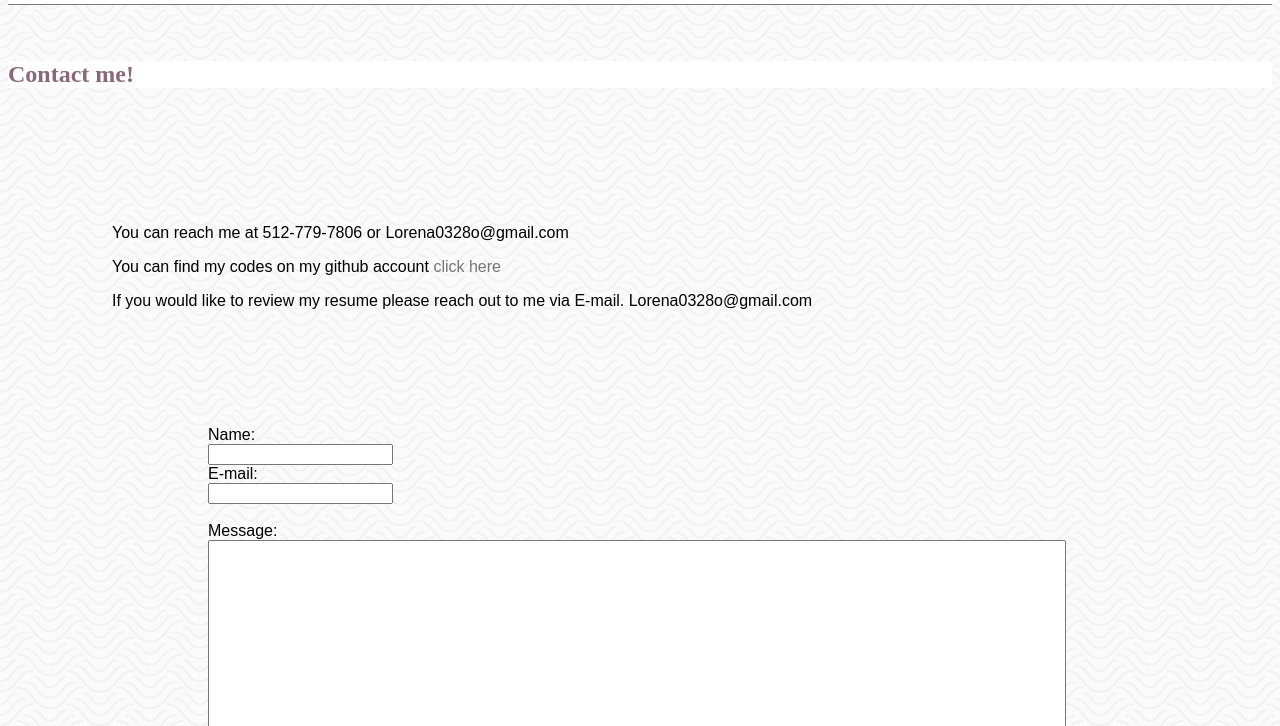
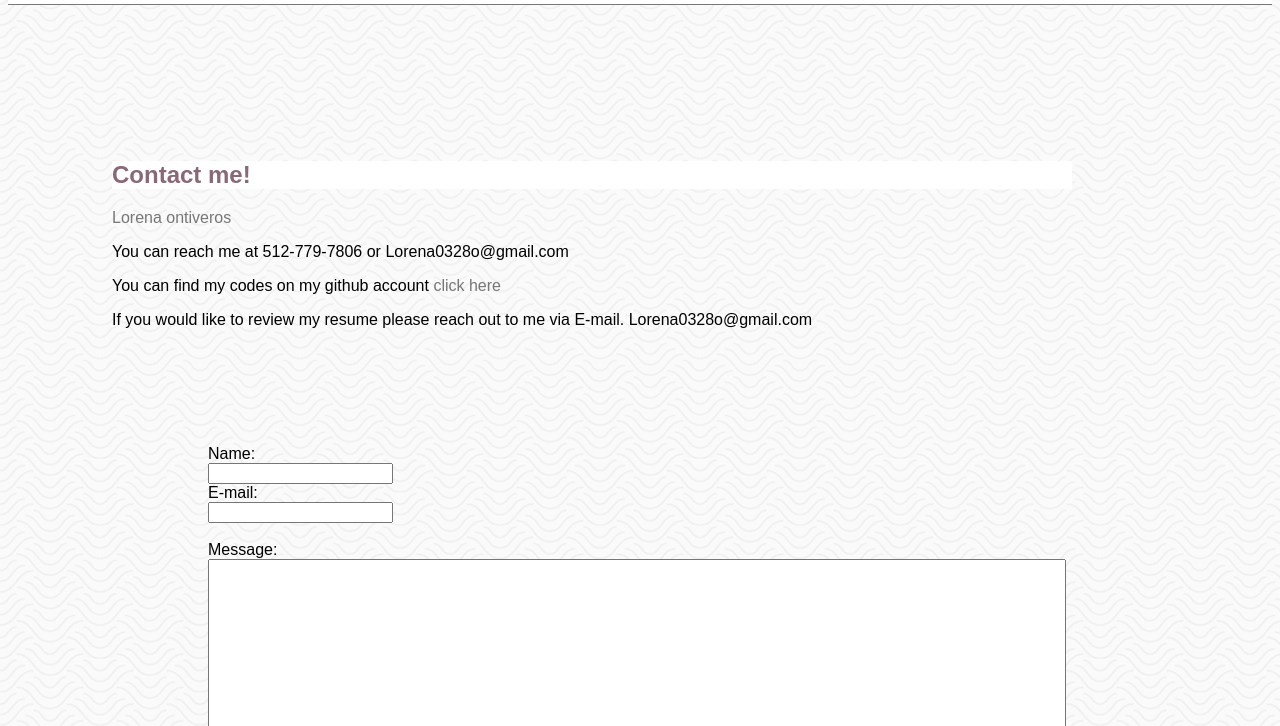
Before and after one commit to lowwrena1/lowwrena1.github.io, a plain HTML site: page contact.html in a window 1280 px wide. Shown: the part 74-800 px from the top of the page. Drawn offline with Linux system fonts and the light colour scheme.

Commit message:
added linked in badge

```diff
--- a/contact.html
+++ b/contact.html
@@ -2,6 +2,7 @@
 <head>
     <title>Contact</title>
     <link rel="stylesheet" type="text/css" href="style.css">
+    <script type="text/javascript" src="https://platform.linkedin.com/badges/js/profile.js" async defer></script>
 </head>
 
 <body>
@@ -25,9 +26,11 @@
                         </header>
             </div>
     <br> <br>
-    <div id="contactme">
-      <h2 style=color:#896978 > Contact me!</h2>
+
+
       <div id="contMe">
+          <h2 style=color:#896978 > Contact me!</h2>
+          <div class="LI-profile-badge"  data-version="v1" data-size="medium" data-locale="en_US" data-type="horizontal" data-theme="dark" data-vanity="lorena-ontiveros-48936b183"><a class="LI-simple-link" href='https://www.linkedin.com/in/lorena-ontiveros-48936b183?trk=profile-badge'>Lorena ontiveros</a></div>
       <p>You can reach me at 512-779-7806 or Lorena0328o@gmail.com</p>
       <p>You can find my codes on my github account  <a href="https://github.com/lowwrena1">click here</a></p>
       <P>If you would like to review my resume please reach out to me via E-mail. Lorena0328o@gmail.com </P>
```
